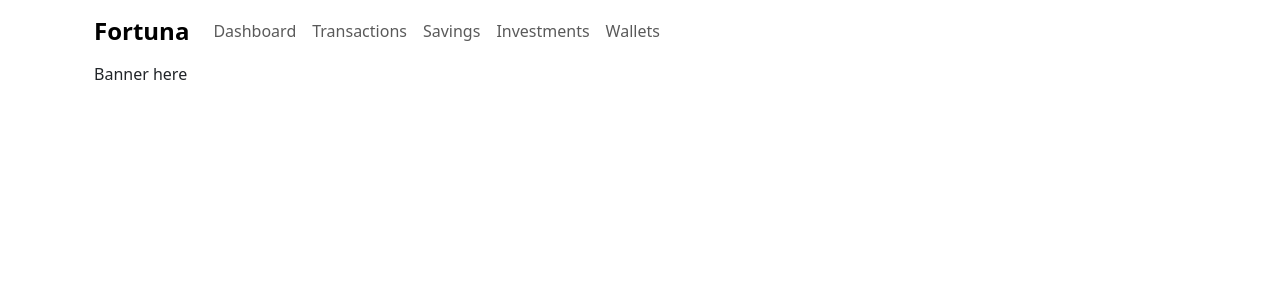
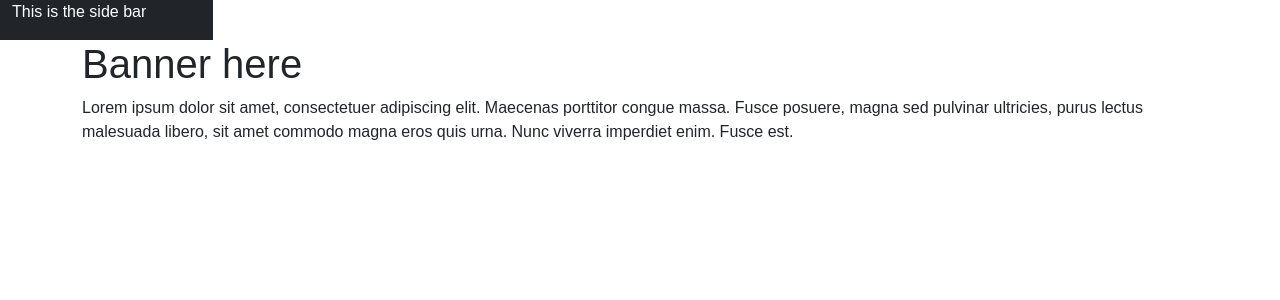
Before and after one commit to kazeulo/fortuna, a React (Create React App) app: page / in a window 1280 px wide. Shown: the top 300 px of the page. Built offline with nearby package versions, Linux system fonts and the light colour scheme.

Commit message:
feat: sidebar

```diff
--- a/src/components/main pages/home.js
+++ b/src/components/main pages/home.js
@@ -1,21 +1,22 @@
 import React from 'react';
 // import Banner from 'react-bootstrap/Banner';
 import Container from 'react-bootstrap/Container';
-import Header from './../partials/header';
+import '../../css/main pages/home.css';
+import Sidebar from '../partials/sidebar';
 
 //css
-import '../../css/main pages/home.css';
 
 const Home = () => {
     return (
-        <Container>
-            <Header />
-
+        <div>
+            <Sidebar />
             <Container className='banner'>
-                Banner here
+                <h1>Banner here</h1>
+                <p>Lorem ipsum dolor sit amet, consectetuer adipiscing elit. Maecenas porttitor congue massa.
+                    Fusce posuere, magna sed pulvinar ultricies, purus lectus malesuada libero, sit amet commodo magna eros quis urna.
+                    Nunc viverra imperdiet enim. Fusce est.</p>
             </Container>
-        </Container>
-
+        </div>
     )
 }
 
--- /dev/null
+++ b/src/components/partials/sidebar.js
@@ -0,0 +1,17 @@
+import React from 'react';
+
+import '../../css/partials/sidebar.css';
+
+const Sidebar = () => {
+    return (
+        <div className='container-fluid'>
+            <div className='row'>
+                <div className='col-auto col-sm-2 bg-dark d-flex flex-column justify-content-between min-v100'>
+                    <p className='text-white'>This is the side bar</p>
+                </div>
+            </div>
+        </div>
+    )
+}
+
+export default Sidebar;
--- /dev/null
+++ b/src/css/partials/sidebar.css
@@ -0,0 +1,4 @@
+body{
+    margin: 0;
+    padding: 0;
+}
```
